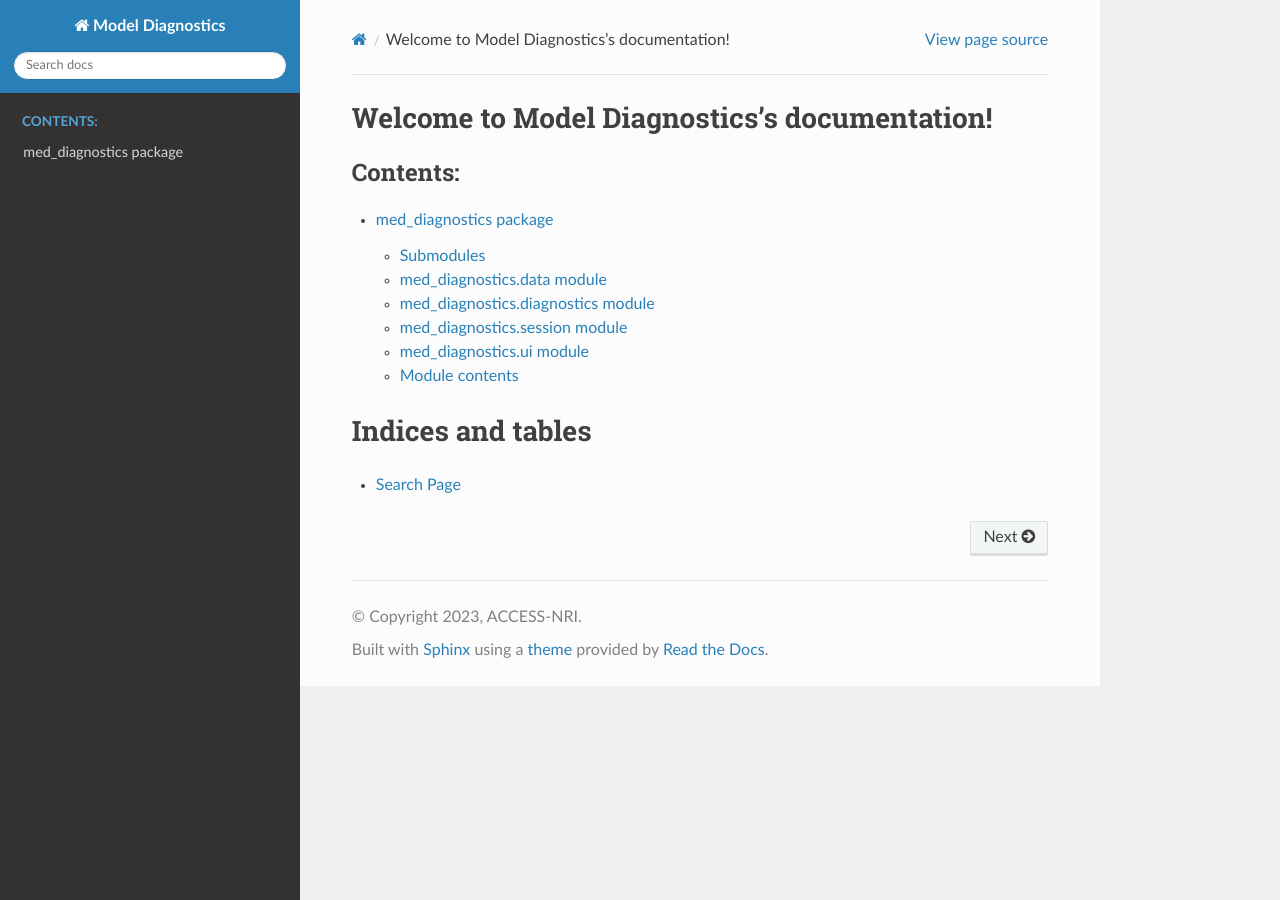
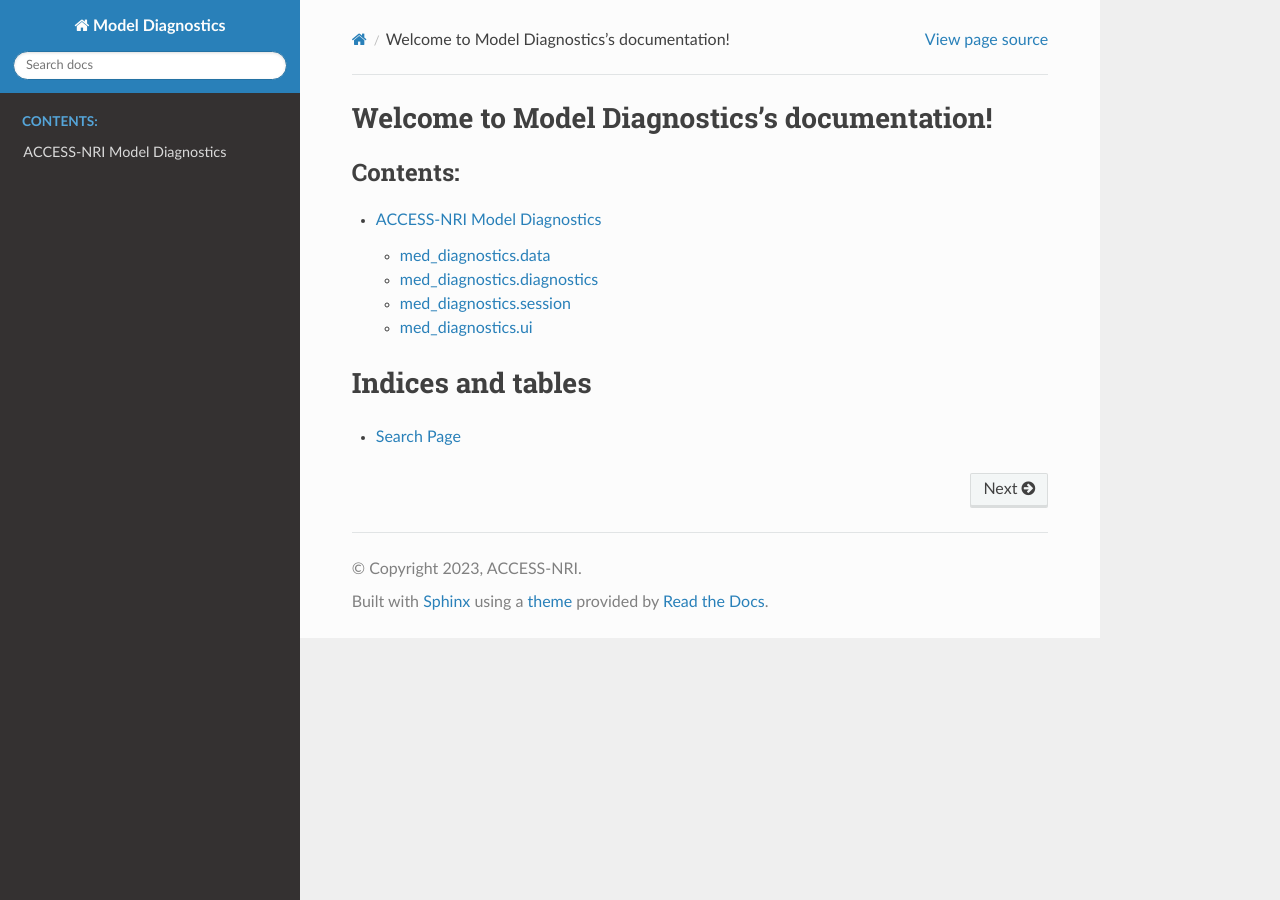
Before and after one commit to ACCESS-NRI/MED-live-diagnostics, a Sphinx documentation site: the page built from docs/index.rst, in a window 1280 px wide. Built offline with Sphinx 7.4.7 and the Read the Docs theme 2.0.0, drawn with Linux system fonts in a browser that asks for light colours.

Commit message:
Update med_diagnostics.rst

```diff
--- a/docs/med_diagnostics.rst
+++ b/docs/med_diagnostics.rst
@@ -1,10 +1,8 @@
-med\_diagnostics package
+ACCESS-NRI Model Diagnostics
 ========================
 
-Submodules
-----------
 
-med\_diagnostics.data module
+med\_diagnostics.data
 ----------------------------
 
 .. automodule:: med_diagnostics.data
@@ -12,7 +10,7 @@ med\_diagnostics.data module
    :undoc-members:
    :show-inheritance:
 
-med\_diagnostics.diagnostics module
+med\_diagnostics.diagnostics
 -----------------------------------
 
 .. automodule:: med_diagnostics.diagnostics
@@ -20,7 +18,7 @@ med\_diagnostics.diagnostics module
    :undoc-members:
    :show-inheritance:
 
-med\_diagnostics.session module
+med\_diagnostics.session
 -------------------------------
 
 .. automodule:: med_diagnostics.session
@@ -28,18 +26,10 @@ med\_diagnostics.session module
    :undoc-members:
    :show-inheritance:
 
-med\_diagnostics.ui module
+med\_diagnostics.ui
 --------------------------
 
 .. automodule:: med_diagnostics.ui
    :members:
    :undoc-members:
    :show-inheritance:
-
-Module contents
----------------
-
-.. automodule:: med_diagnostics
-   :members:
-   :undoc-members:
-   :show-inheritance:
```
